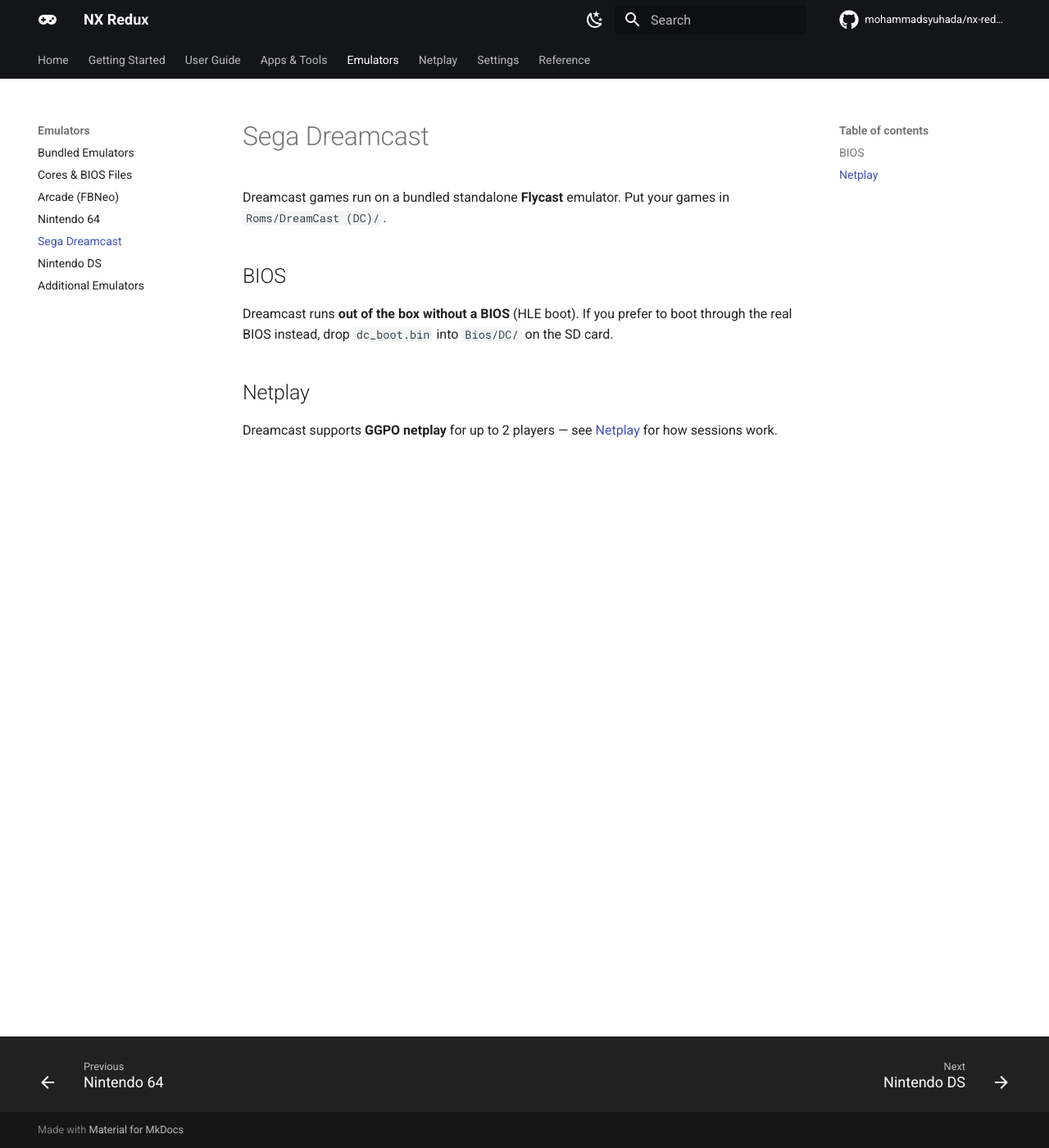
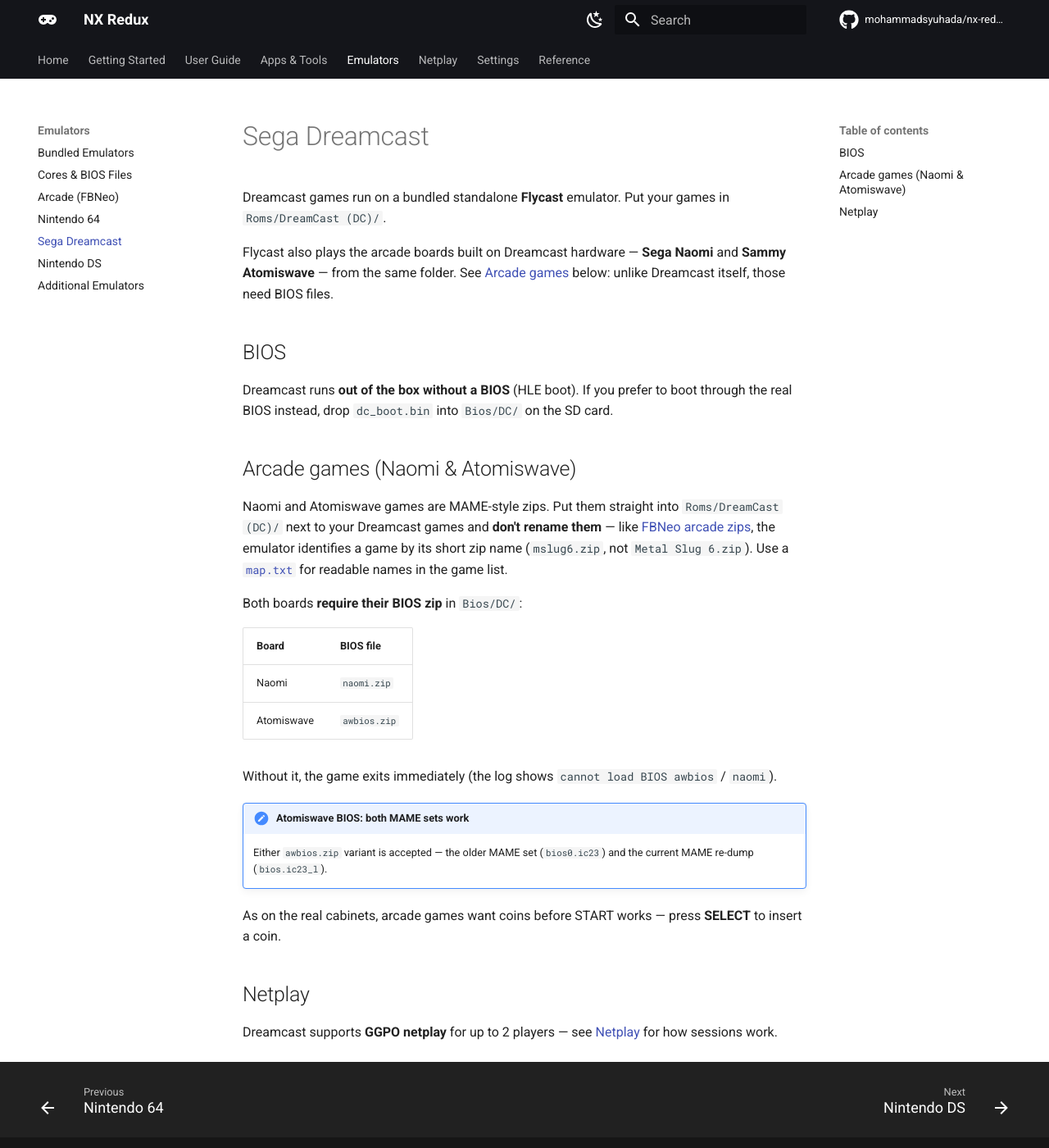
Before and after one commit to mohammadsyuhada/nx-redux-docs, an MkDocs documentation site: the page built from docs/emulators/dreamcast.md, in a window 1280 px wide and 1400 px high. Shown: the whole window at 82% size. Built offline with MkDocs 1.6.1 and Material for MkDocs 9.7.7, drawn with Linux system fonts in a browser that asks for light colours; comment, search, counter and statistics services are not loaded.

Commit message:
Document Naomi/Atomiswave arcade support and BIOS requirements on the Dreamcast page

```diff
--- a/docs/emulators/dreamcast.md
+++ b/docs/emulators/dreamcast.md
@@ -2,6 +2,11 @@
 
 Dreamcast games run on a bundled standalone **Flycast** emulator. Put your
 games in `Roms/DreamCast (DC)/`.
+
+Flycast also plays the arcade boards built on Dreamcast hardware — **Sega
+Naomi** and **Sammy Atomiswave** — from the same folder. See
+[Arcade games](#arcade-games-naomi-atomiswave) below: unlike Dreamcast
+itself, those need BIOS files.
 
 ## BIOS
 
@@ -9,6 +14,32 @@
 boot through the real BIOS instead, drop `dc_boot.bin` into `Bios/DC/` on the
 SD card.
 
+## Arcade games (Naomi & Atomiswave)
+
+Naomi and Atomiswave games are MAME-style zips. Put them straight into
+`Roms/DreamCast (DC)/` next to your Dreamcast games and **don't rename
+them** — like [FBNeo arcade zips](arcade.md), the emulator identifies a
+game by its short zip name (`mslug6.zip`, not `Metal Slug 6.zip`). Use a
+[`map.txt`](../guide/main-menu.md#custom-display-names-maptxt) for readable
+names in the game list.
+
+Both boards **require their BIOS zip** in `Bios/DC/`:
+
+| Board | BIOS file |
+| --- | --- |
+| Naomi | `naomi.zip` |
+| Atomiswave | `awbios.zip` |
+
+Without it, the game exits immediately (the log shows
+`cannot load BIOS awbios` / `naomi`).
+
+!!! note "Atomiswave BIOS: both MAME sets work"
+    Either `awbios.zip` variant is accepted — the older MAME set
+    (`bios0.ic23`) and the current MAME re-dump (`bios.ic23_l`).
+
+As on the real cabinets, arcade games want coins before START works —
+press **SELECT** to insert a coin.
+
 ## Netplay
 
 Dreamcast supports **GGPO netplay** for up to 2 players — see
```
Also changed, not shown: docs/emulators/cores.md (+4 -1 lines).
